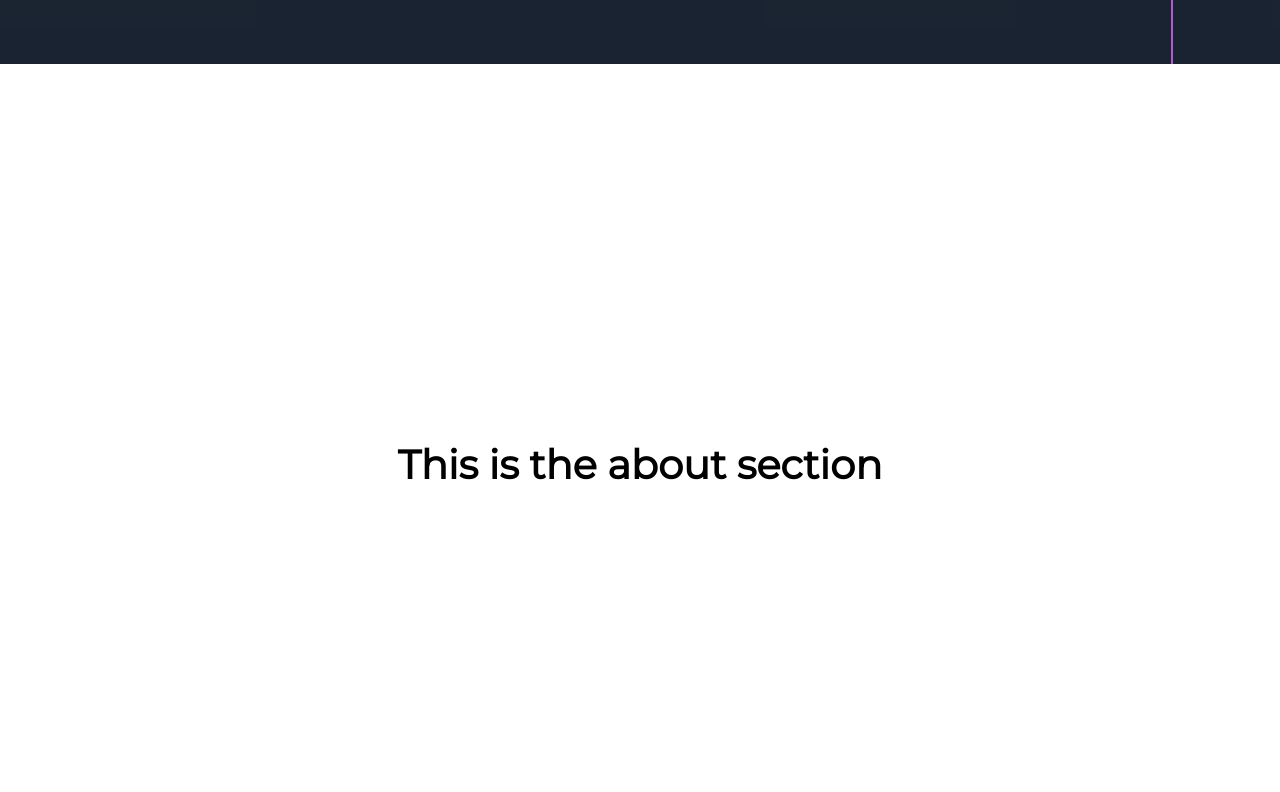
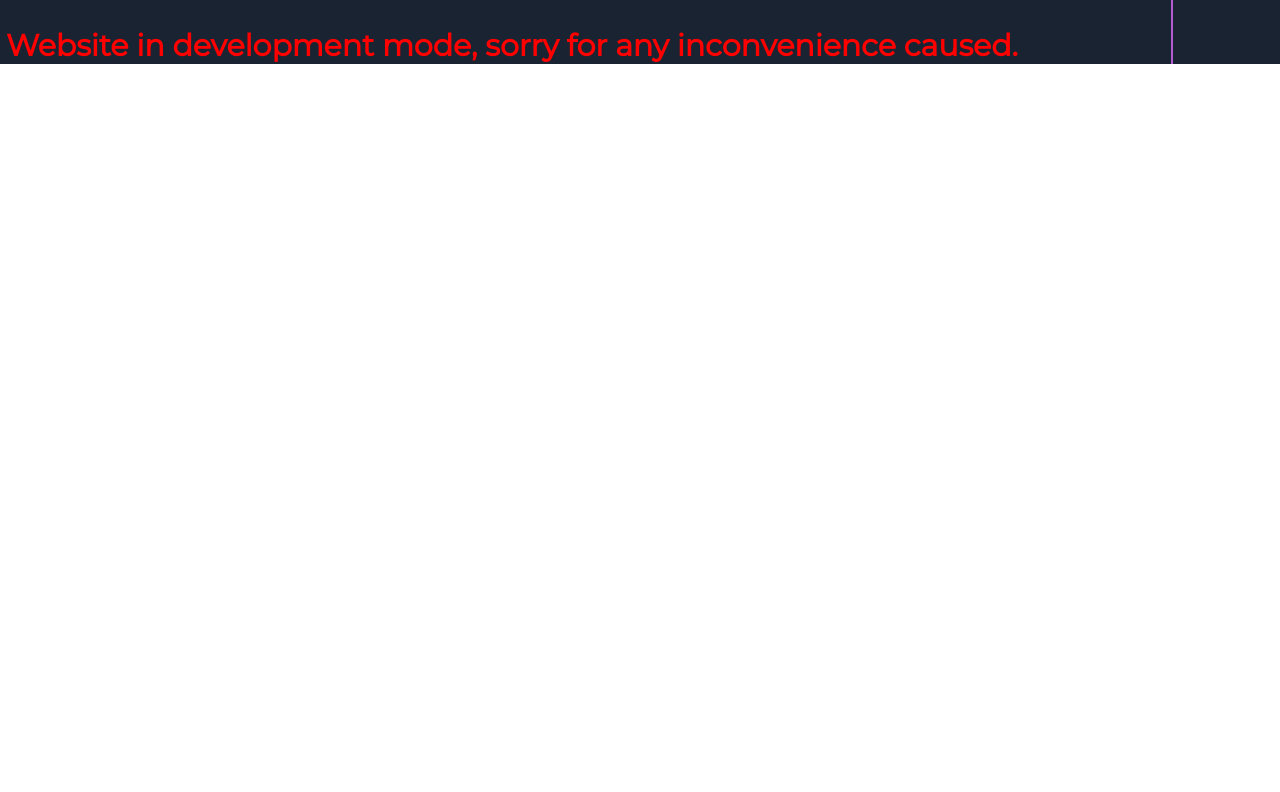
Before and after one commit to omegapaulo/omegapaulo_ws, a website built with Vite: page index.html in a window 1280 px wide. Shown: the part 736-1528 px from the top of the page. After the commit the page ends 800 px from the top, so only its background shows below. Built offline with nearby package versions, Linux system fonts and the light colour scheme; files whose address does not match are found by name.

Commit message:
Done with the home section mvp

```diff
--- a/index.html
+++ b/index.html
@@ -121,7 +121,7 @@
 
       </section>
 
-      <section id="about" class="about">
+      <!-- <section id="about" class="about">
         <h1>This is the about section</h1>
       </section>
       <section id="experience" class="experience">
@@ -132,10 +132,14 @@
       </section>
       <section id="contact" class="contact">
         <h1>This is the contact section</h1>
-      </section>
+      </section> -->
+
+      <div class="alert">
+        <h1>Website in development mode, sorry for any inconvenience caused.</h1>
+      </div>
     </main>
 
-    <footer>
+    <!-- <footer>
       <h1>This is the footer</h1>
       <div class="social--media">
         <a href="https://github.com/omegapaulo" crossorigin="anonymous" target="_blank"
@@ -148,7 +152,7 @@
           aria-label="Link to social media"><i class="fab fa-instagram-square"></i></a>
         <div class="line--up"></div>
       </div>
-    </footer>
+    </footer> -->
 
 
 
--- a/src/main.scss
+++ b/src/main.scss
@@ -235,3 +235,15 @@ body {
     }
   }
 }
+
+.alert {
+  position: absolute;
+  color: red;
+  bottom: 0;
+  width: 80%;
+  z-index: 100;
+
+  h1 {
+    font-size: 3rem;
+  }
+}
```
